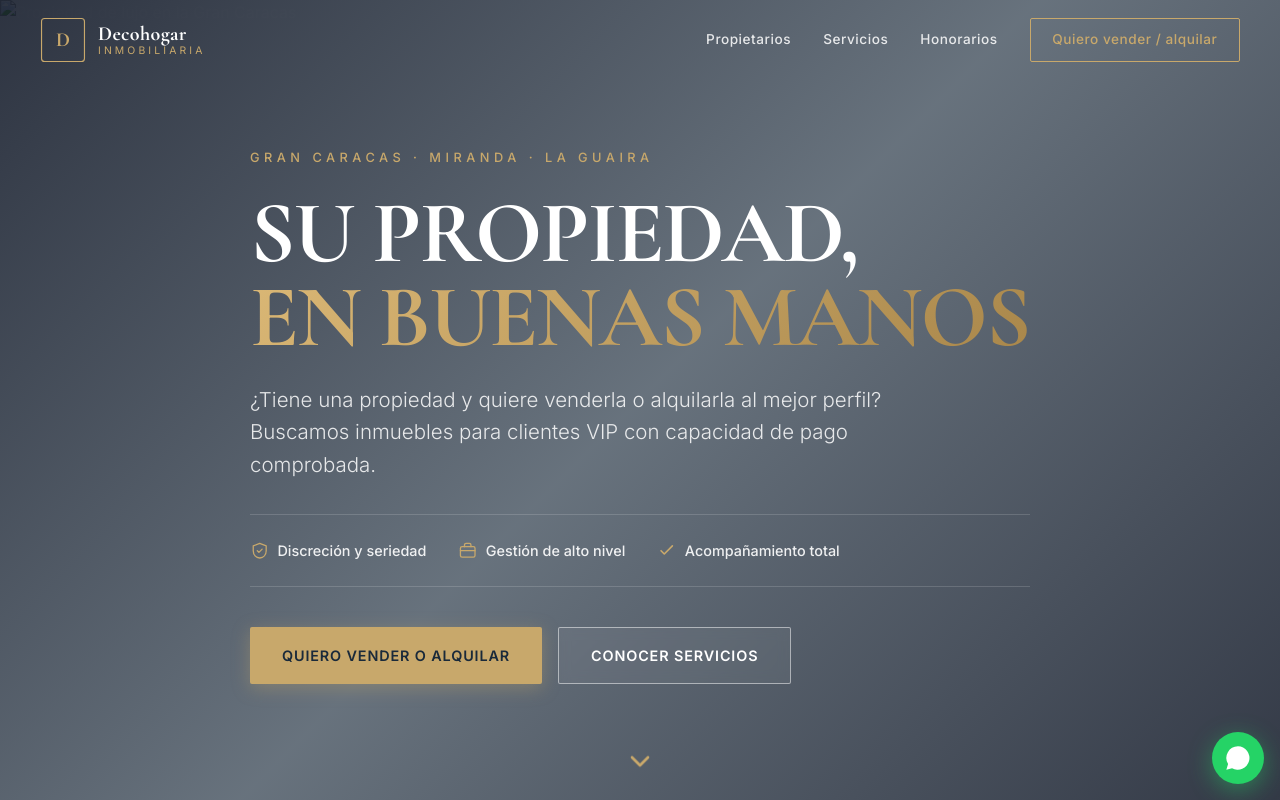
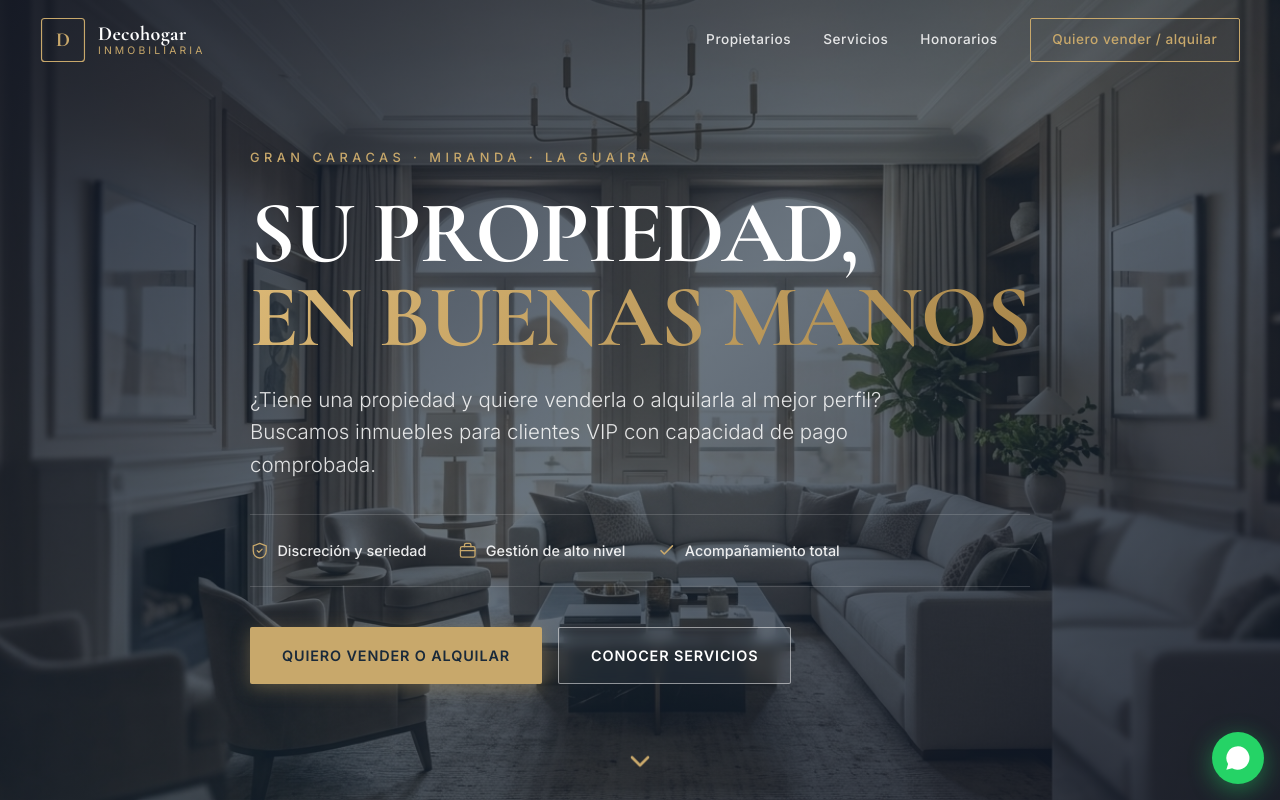
Before and after one commit to adnebula/dhicaptacion, a plain HTML site: page index.html in a window 1280 px wide. Shown: the top 800 px of the page. Drawn offline with nearby package versions, Linux system fonts and the light colour scheme.

Commit message:
corrección de formato de imagen hero

```diff
--- a/index.html
+++ b/index.html
@@ -66,7 +66,7 @@
   <section class="hero" id="hero">
     <div class="hero__bg">
       <!-- Imagen de fondo: propiedad de lujo o skyline de Caracas -->
-      <img src="fondocap.jpg" alt="Propiedad de lujo en la Gran Caracas" loading="eager">
+      <img src="fondocap.jpeg" alt="Propiedad de lujo en la Gran Caracas" loading="eager">
       <div class="hero__overlay"></div>
     </div>
 
```
